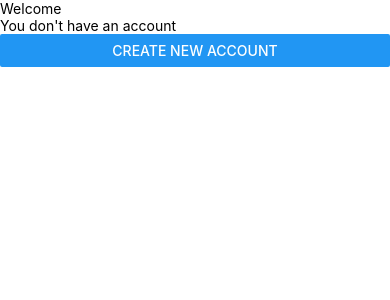
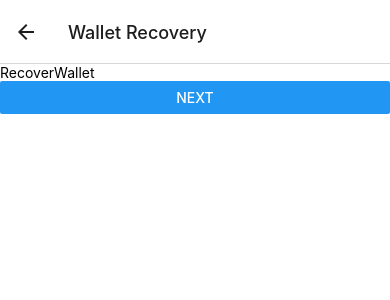
Before and after one commit to TatacoaBitcoin/nostratacoa, a React Native app: screen /RecoverWallet in a window 390 px wide. Shown: the top 300 px of the page. Built offline with nearby package versions, Linux system fonts and the light colour scheme.

Commit message:
created navigation

```diff
--- a/App.js
+++ b/App.js
@@ -15,6 +15,7 @@ import {
   RelaySettings,
   CreateWallet,
   Welcome,
+  RecoverWallet,
 } from './src/screens';
 import './i18n.config';
 
@@ -40,12 +41,19 @@ const NewAccountFlow = () => {
           title: 'Create New Account',
         }}
       />
+      <NewAccountStack.Screen
+        name="RecoverWallet"
+        component={RecoverWallet}
+        options={{
+          title: 'Wallet Recovery',
+        }}
+      />
     </NewAccountStack.Navigator>
   );
 };
 
 const SettingsFlow = () => {
-  return(
+  return (
     <SettingsStack.Navigator
       screenOptions={{
         headerShown: true,
@@ -58,13 +66,10 @@ const SettingsFlow = () => {
           headerShown: false,
         }}
       />
-      <SettingsStack.Screen
-        name="Relays Settings"
-        component={RelaySettings}
-      />
+      <SettingsStack.Screen name="Relays Settings" component={RelaySettings} />
     </SettingsStack.Navigator>
   );
-}
+};
 
 const MainFlow = () => {
   const {t} = useTranslation();
--- /dev/null
+++ b/src/screens/RecoverWallet.js
@@ -0,0 +1,15 @@
+import React from 'react';
+import {Text, Button} from 'react-native';
+
+import {ScreenTemplate} from '../atoms';
+
+const RecoverWallet = ({navigation}) => {
+  return (
+    <ScreenTemplate>
+      <Text>RecoverWallet</Text>
+      <Button title="Next" />
+    </ScreenTemplate>
+  );
+};
+
+export {RecoverWallet};
--- a/src/screens/Welcome.js
+++ b/src/screens/Welcome.js
@@ -12,6 +12,10 @@ const Welcome = ({navigation}) => {
         title="Create new account"
         onPress={() => navigation.navigate('CreateWallet')}
       />
+      <Button
+        title="Wallet Recovery"
+        onPress={() => navigation.navigate('RecoverWallet')}
+      />
     </ScreenTemplate>
   );
 };
--- a/src/screens/index.js
+++ b/src/screens/index.js
@@ -5,3 +5,4 @@ export * from './RelaySettings';
 export * from './Social';
 export * from './CreateWallet';
 export * from './Welcome';
+export * from './RecoverWallet';
```
